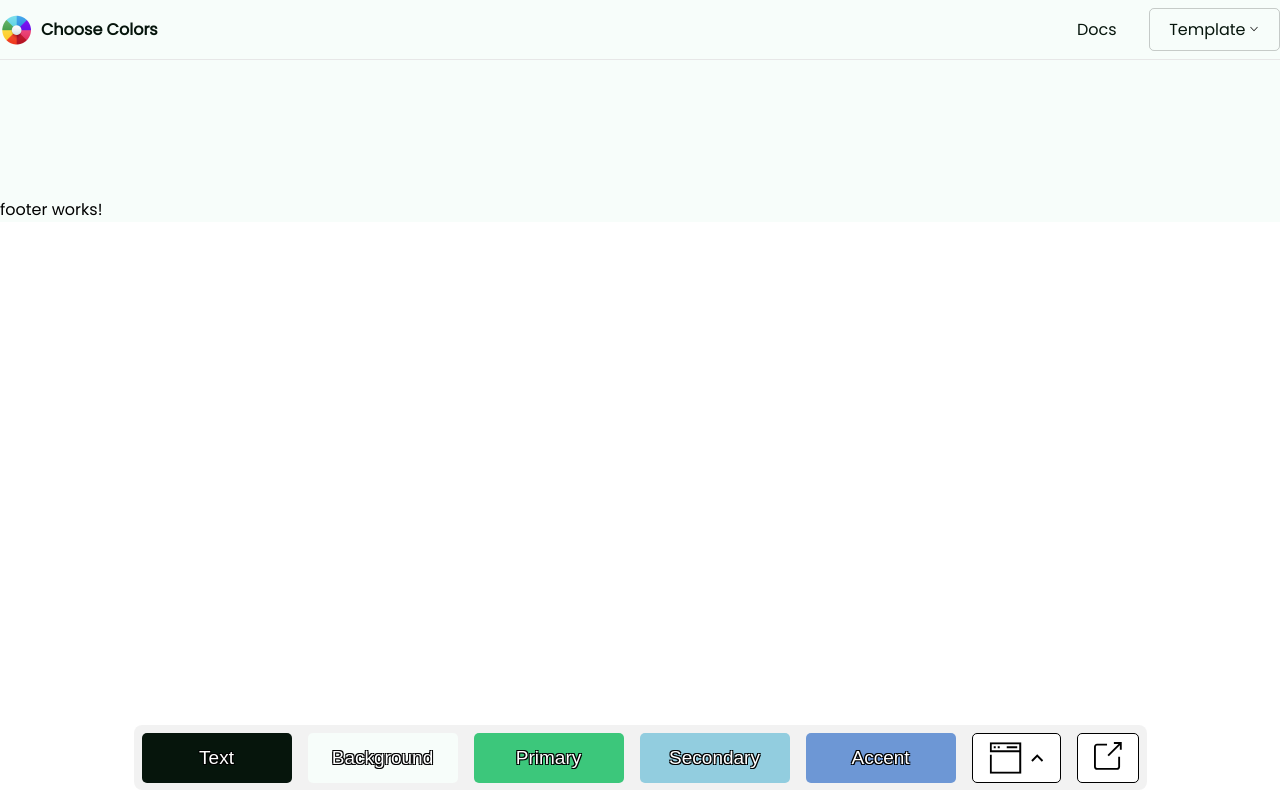
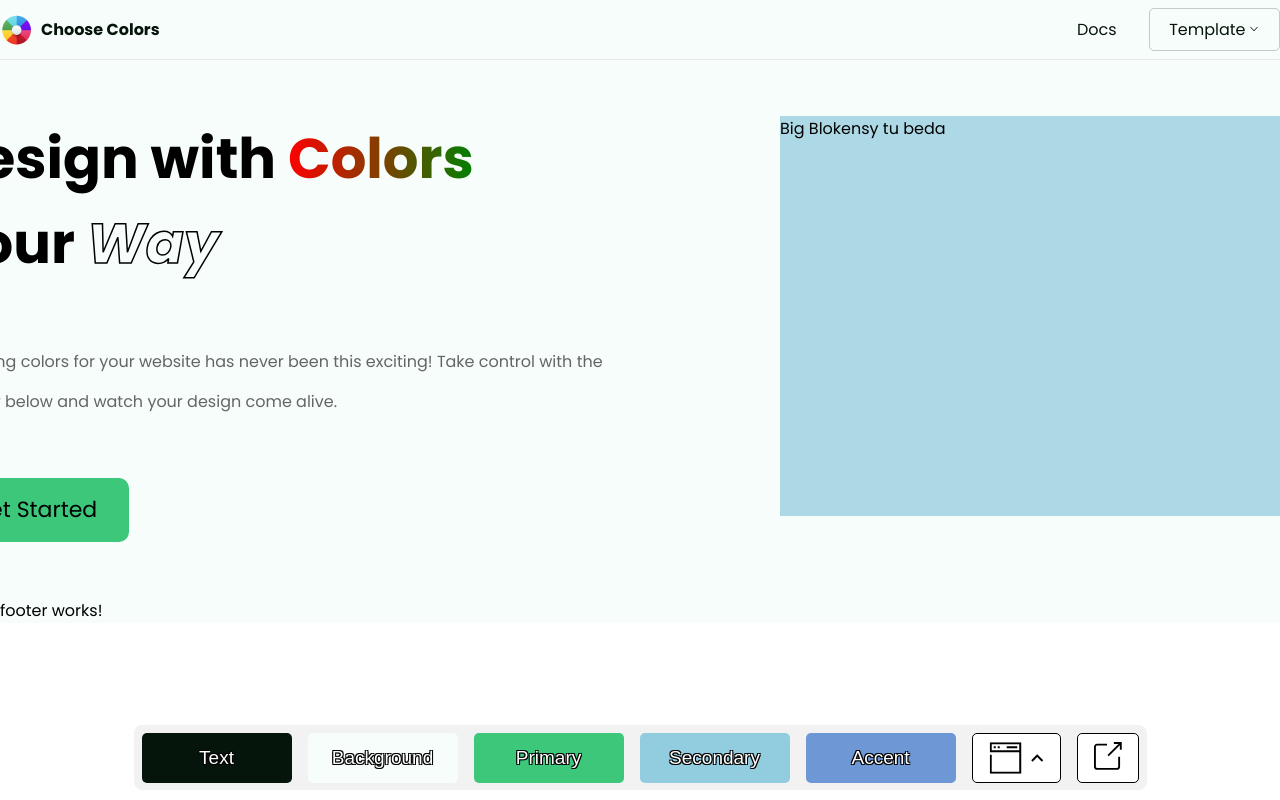
Before and after one commit to Lexsak/choose-color, an Angular app: page / in a window 1280 px wide. Shown: the top 800 px of the page. Built offline with nearby package versions, Linux system fonts and the light colour scheme.

Commit message:
html and css first setup

```diff
--- a/src/app/pages/home/home.component.css
+++ b/src/app/pages/home/home.component.css
@@ -0,0 +1,54 @@
+.hero-container {
+  display: flex;
+  justify-content: space-between;
+  width: 100%;
+}
+
+.hero-text {
+  display: flex;
+  flex-direction: column;
+  justify-content: center;
+  align-items: flex-start;
+  gap: 3.5rem;
+  width: 50%;
+}
+
+h1 {
+  font-size: 56px;
+  font-weight: 700;
+}
+.border-text {
+  color: transparent;
+  -webkit-text-stroke: 1.5px black;
+  text-stroke: 1px black;
+  font-weight: bold;
+  font-style: italic;
+}
+p {
+  color: var(--black-60);
+  font-size: 16px;
+  line-height: 40px;
+}
+
+.hero-btn {
+  background-color: #3cc77b;
+  padding: 12px 32px;
+  border-radius: 10px;
+  cursor: pointer;
+  transition: all 0.3s ease-in-out;
+  will-change: transform;
+}
+.hero-btn p {
+  font-size: 22px;
+  color: black;
+}
+.hero-btn:hover {
+  transform: scale(1.1);
+  backface-visibility: hidden;
+}
+
+.hero-blocks {
+  width: 40%;
+  height: 400px;
+  background-color: lightblue;
+}
--- a/src/app/pages/home/home.component.html
+++ b/src/app/pages/home/home.component.html
@@ -1,3 +1,30 @@
-<div class="container2">
-    home
+<div class="hero-container">
+  <div class="hero-text">
+    <div class="hero-tile">
+      <h1>
+        Design with
+        <span
+          [ngStyle]="{
+            background: gradient,
+            '-webkit-background-clip': 'text',
+            color: 'transparent'
+          }"
+          >Colors</span
+        >
+      </h1>
+      <h1>Your <span class="border-text">Way</span></h1>
+    </div>
+    <p>
+      Choosing colors for your website has never been this exciting! Take
+      control with the Toolbar below and watch your design come alive.
+    </p>
+
+    <div class="hero-btn">
+      <p>Get Started</p>
+    </div>
+  </div>
+
+  <div class="hero-blocks">
+    <div>Big Blokensy tu beda</div>
+  </div>
 </div>
--- a/src/app/pages/home/home.component.ts
+++ b/src/app/pages/home/home.component.ts
@@ -3,8 +3,8 @@ import { Component } from '@angular/core';
 @Component({
   selector: 'app-home',
   templateUrl: './home.component.html',
-  styleUrls: ['./home.component.css']
+  styleUrls: ['./home.component.css'],
 })
 export class HomeComponent {
-
+  gradient: string = 'linear-gradient(to right, red, green)';
 }
--- a/src/styles.css
+++ b/src/styles.css
@@ -1,4 +1,4 @@
-@import url("https://fonts.googleapis.com/css2?family=Poppins&display=swap");
+@import url('https://fonts.googleapis.com/css2?family=Poppins:ital,wght@0,400;0,700;0,900;1,700;1,900&display=swap');
 
 :root{
   --black-60: rgba(0, 0, 0, 0.6);
```
